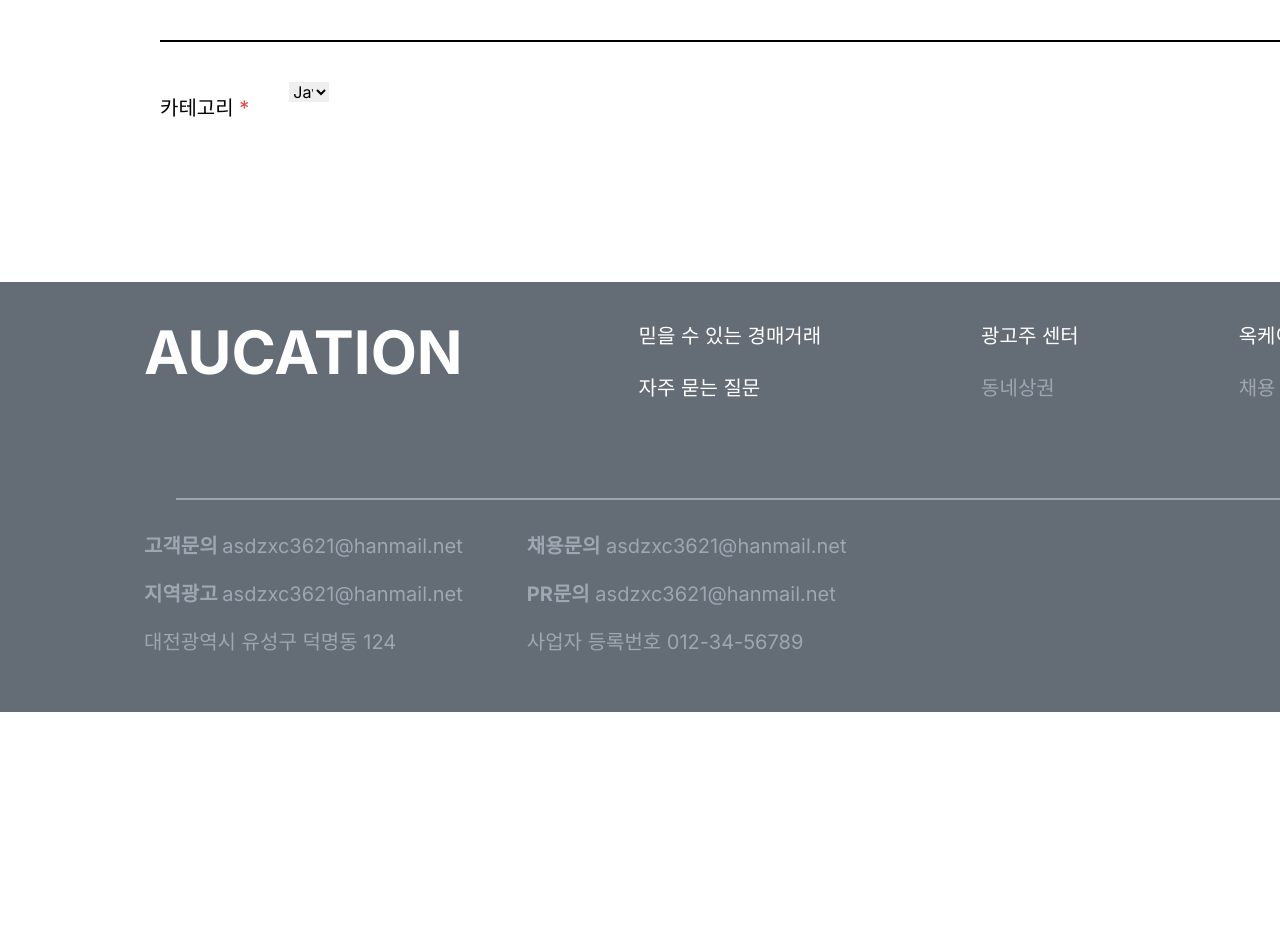
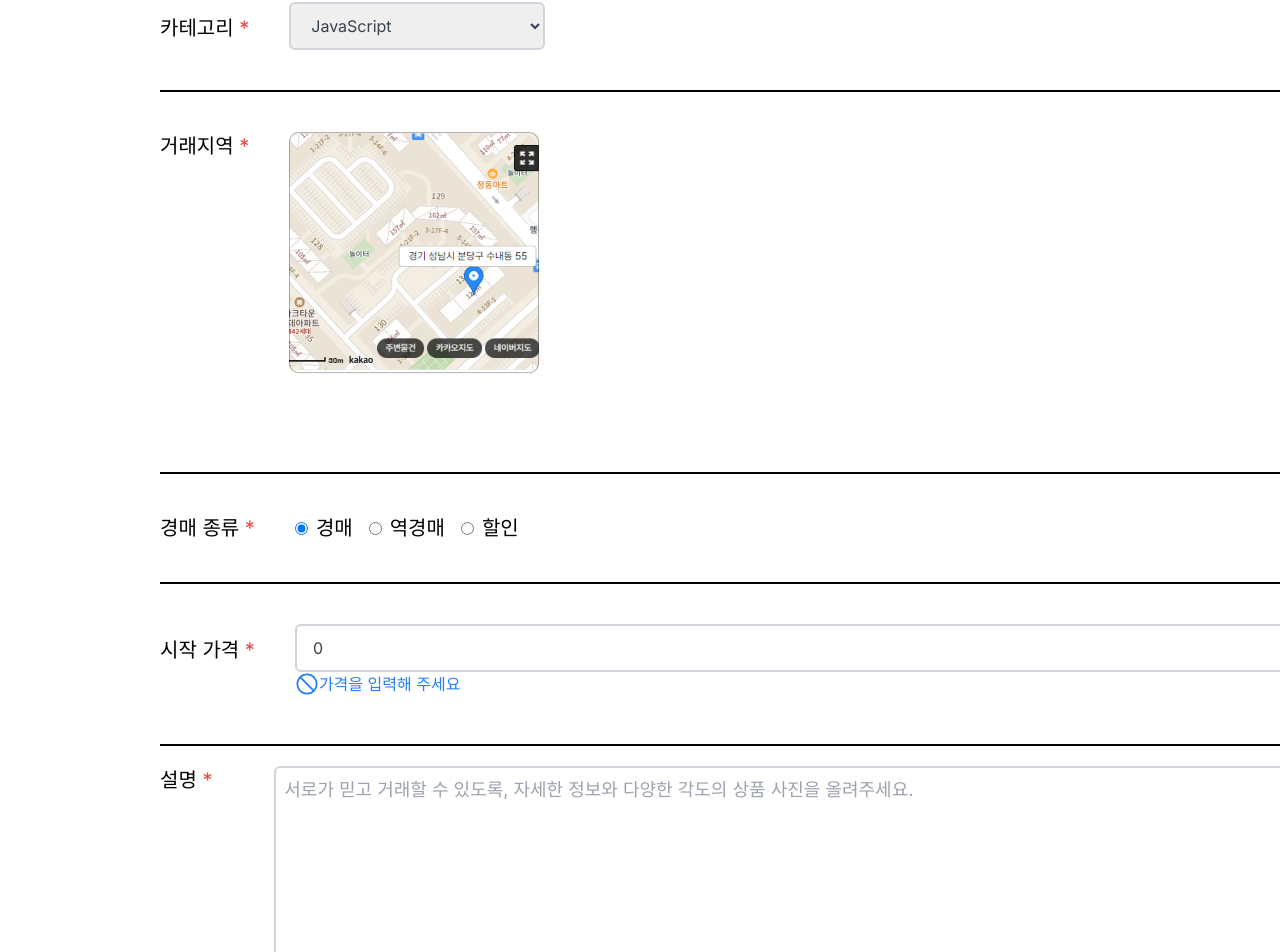
Before and after one commit to Yangjunyeong/aucation, a Next.js app in the folder FE/: page /panmae in a window 1280 px wide. Shown: the part 828-1780 px from the top of the page. Before the commit the page ends 1540 px from the top, so only its background shows below. Built offline with nearby package versions, Linux system fonts and the light colour scheme.

Commit message:
Feat:panmaeUIcomplete

```diff
--- /dev/null
+++ b/FE/app/panmae/components/PriceInput.tsx
@@ -0,0 +1,52 @@
+"use client";
+
+import { only } from "node:test";
+import { useState } from "react";
+
+interface PriceInputProps {
+  priceHandler: (price: number) => void;
+}
+
+const PriceInput: React.FC<PriceInputProps> = ({ priceHandler }) => {
+  const [text, setText] = useState<string | number>(0);
+
+  const inputHandler = (e: React.ChangeEvent<HTMLInputElement>) => {
+    const { value } = e.target;
+    // value의 값이 숫자가 아닐경우 빈문자열로 replace 해버림.
+    let onlyNumber = value.replace(/[^0-9]/g, "");
+    if (onlyNumber === "") {
+      onlyNumber = "0";
+    }
+    priceHandler(parseInt(onlyNumber));
+    setText(parseInt(onlyNumber));
+  };
+
+  return (
+    <input
+      type="text"
+      className="
+                w-[80%]
+                ml-10
+                h-12
+                border-2
+                border-gray-300
+                rounded-md
+                px-4
+                py-2
+                text-gray-700
+                focus:outline-none
+                focus:border-sky-500
+                focus:ring-2
+                focus:ring-sky-200
+                focus:ring-opacity-50
+                disabled:opacity-50
+                disabled:cursor-not-allowed
+            "
+      placeholder="가격을 입력하세요"
+      value={text}
+      onChange={inputHandler}
+    />
+  );
+};
+
+export default PriceInput;
--- a/FE/app/panmae/page.tsx
+++ b/FE/app/panmae/page.tsx
@@ -6,6 +6,8 @@ import imageupload from "@/app/images/imageupload.png";
 import Input from "./components/Input";
 import { AiOutlineStop } from "react-icons/ai";
 import clsx from "clsx";
+import tempmap from "./map.png";
+import PriceInput from "./components/PriceInput";
 
 const Panmae = () => {
   const [imagecount, setImagecount] = useState(0);
@@ -13,6 +15,8 @@ const Panmae = () => {
   const [imgFile, setImgFile] = useState<string | null>(null);
   const [productname, setProductname] = useState<string>("");
   const [category, setCategory] = useState<string>("");
+  const [option, setOption] = useState<string>("경매");
+  const [price, setPrice] = useState<number>(0);
 
   const imgRef = useRef<HTMLInputElement>(null);
   const saveImgFile = () => {
@@ -36,8 +40,16 @@ const Panmae = () => {
     setCategory(e.target.value);
   };
 
+  const optionHandler = (e: React.ChangeEvent<HTMLInputElement>) => {
+    setOption(e.target.value); // 선택한 라디오 버튼의 값으로 category를 업데이트
+  };
+
+  const priceHandler = (price: number) => {
+    setPrice(price);
+  };
+
   return (
-    <div className="w-full p-40">
+    <div className="w-full px-40 py-20">
       <div
         className="
         h-full
@@ -105,7 +117,22 @@ const Panmae = () => {
                 카테고리 <span className="text-red-500">*</span>
               </h1>
             </label>
-            <select name="category" id="category" onChange={categoryHandler} className="w-10 h-5">
+            <select
+              name="category"
+              id="category"
+              onChange={categoryHandler}
+              className="w-1/5 h-12 border-2
+              border-gray-300
+              rounded-md
+              px-4
+              py-2
+              text-gray-700
+              focus:outline-none
+              focus:border-sky-500
+              focus:ring-2
+              focus:ring-sky-200
+              focus:ring-opacity-50"
+            >
               <option value="javascript">JavaScript</option>
               <option value="php">PHP</option>
               <option value="java">Java</option>
@@ -115,8 +142,106 @@ const Panmae = () => {
               <option value="C++">C++</option>
               <option value="erlang">Erlang</option>
             </select>
-            <h1>{category}</h1>
           </div>
+        </div>
+        <div className="border-b-2 border-black w-full mt-10"></div>
+        <div className="flex mt-10">
+          <h1 className="text-xl mr-10">
+            거래지역 <span className="text-red-500">*</span>
+          </h1>
+          <div className="w-[300px] h-[300px] mr-5 mb-5">
+            <Image src={tempmap} alt="거래지역" />
+          </div>
+        </div>
+        <div className="border-b-2 border-black w-full mt-5"></div>
+        <div className="flex mt-10">
+          <h1 className="text-xl mr-10">
+            경매 종류 <span className="text-red-500">*</span>
+          </h1>
+          <div className="flex">
+            <div className="mr-4 text-xl">
+              <input
+                type="radio"
+                id="huey"
+                name="drone"
+                value="경매"
+                checked={option === "경매"}
+                onChange={optionHandler}
+              />
+              <label htmlFor="huey" className="ml-2">
+                경매
+              </label>
+            </div>
+
+            <div className="mr-4 text-xl">
+              <input
+                type="radio"
+                id="dewey"
+                name="drone"
+                value="역경매"
+                checked={option === "역경매"}
+                onChange={optionHandler}
+              />
+              <label htmlFor="dewey" className="ml-2">
+                역경매
+              </label>
+            </div>
+
+            <div className="text-xl">
+              <input
+                type="radio"
+                id="louie"
+                name="drone"
+                value="할인"
+                checked={option === "할인"}
+                onChange={optionHandler}
+              />
+              <label htmlFor="louie" className="ml-2">
+                할인
+              </label>
+            </div>
+          </div>
+        </div>
+        <div className="border-b-2 border-black w-full mt-10"></div>
+        <div className="flex my-10 w-full min-h-[80px]">
+          <h1 className="text-xl mt-3">
+            시작 가격 <span className="text-red-500">*</span>
+          </h1>
+          <div className="flex-col w-4/5">
+            <PriceInput priceHandler={priceHandler} />
+            <div className={clsx(`flex text-[var(--c-blue)] ml-10`, price ? "hidden" : "")}>
+              <AiOutlineStop size={24} />
+              <span>가격을 입력해 주세요</span>
+            </div>
+          </div>
+        </div>
+        <div className="border-b-2 border-black w-full mt-10"></div>
+        <div className="flex w-full mt-5">
+          <h1 className="text-xl mr-10 w-[80px]">
+            설명 <span className="text-red-500">*</span>
+          </h1>
+          <div className="w-full text-lg">
+            <textarea
+              className="w-full h-72 border-2
+              border-gray-300
+              rounded-md
+              px-2
+              py-2
+              text-gray-700
+              focus:outline-none
+              focus:border-sky-500
+              focus:ring-2
+              focus:ring-sky-200
+              focus:ring-opacity-50"
+              placeholder="서로가 믿고 거래할 수 있도록, 자세한 정보와 다양한 각도의 상품 사진을 올려주세요."
+            ></textarea>
+          </div>
+        </div>
+        <div className="border-b-2 border-black w-full mt-10"></div>
+        <div className="w-full h-80 flex items-center justify-end">
+          <button className="w-1/5 p-10 bg-red-500 text-2xl text-white rounded-md text-center my-auto">
+            등록하기
+          </button>
         </div>
       </div>
     </div>
```
Also changed, not shown: FE/app/panmae/map.png (added).
